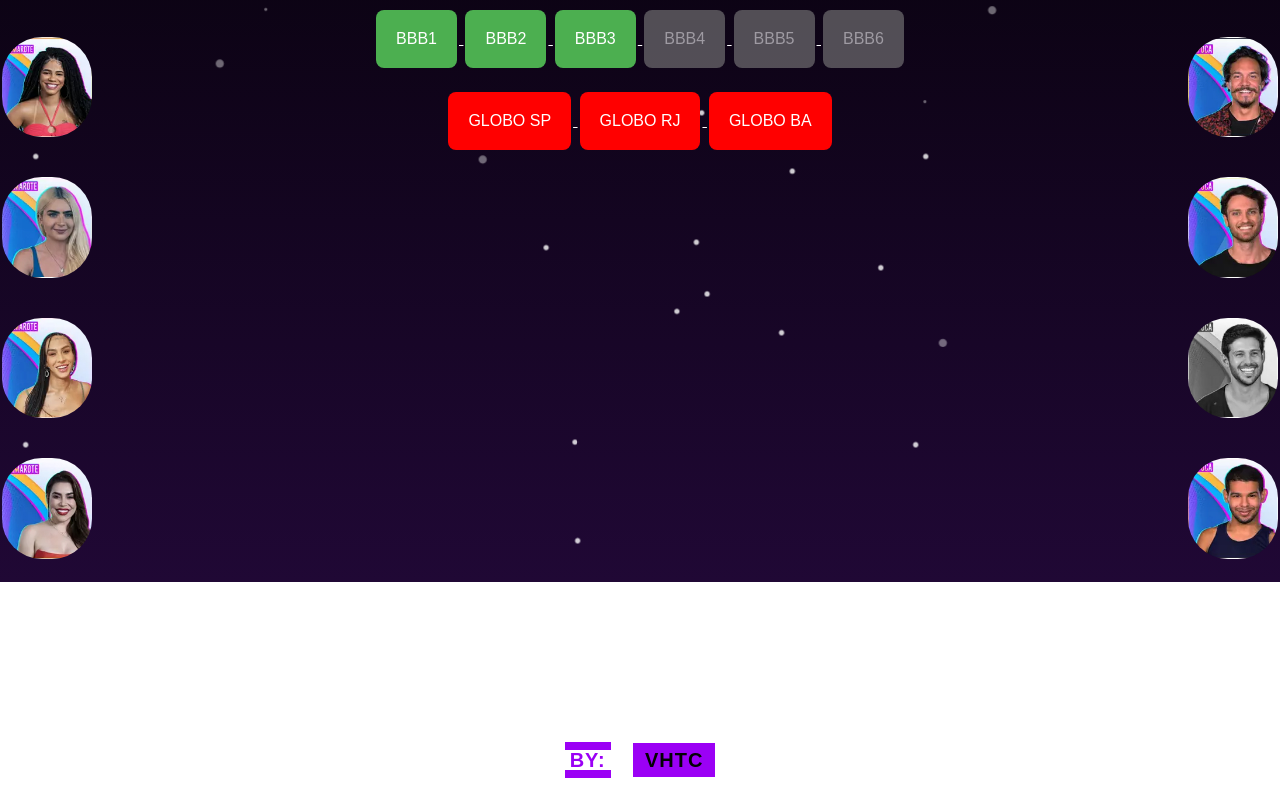
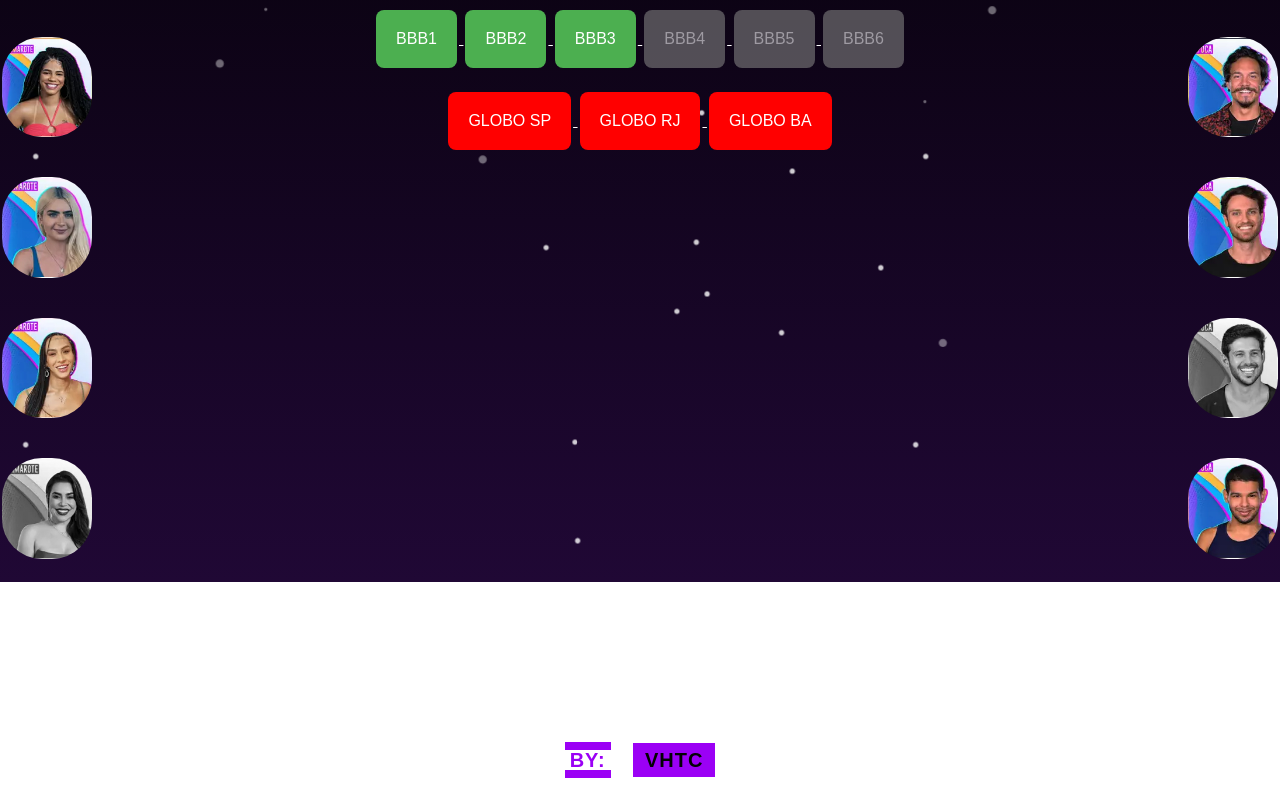
Before and after one commit to vhtc/BBB22, a plain HTML site: page index.html in a window 1280 px wide. Shown: the part 298-1097 px from the top of the page. Drawn offline with Linux system fonts and the light colour scheme; a web font is replaced by a local one.

Commit message:
mais 1 eliminado

```diff
--- a/index.html
+++ b/index.html
@@ -114,7 +114,7 @@
           </p>
           <p>
             <img  src="participantes/Tiago.jpg" class="pipoca" alt="Tiago Abravanel">
-            <img  src="participantes/Naiara.jpg" class="pipoca" alt="Naiara Azevedo">
+            <img  src="participantes/Naiara.jpg" class="pipoca eliminado" alt="Naiara Azevedo">
           </p>
           </div>
       </p>
```
Also changed, not shown: 1 other file.
